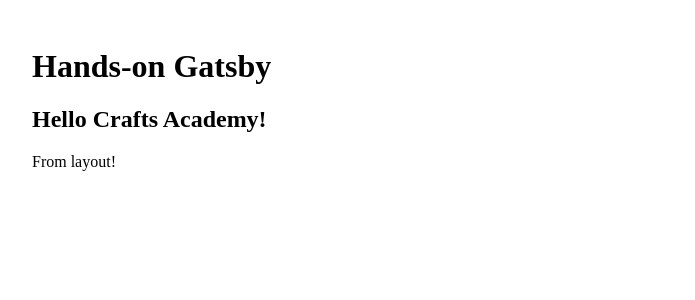
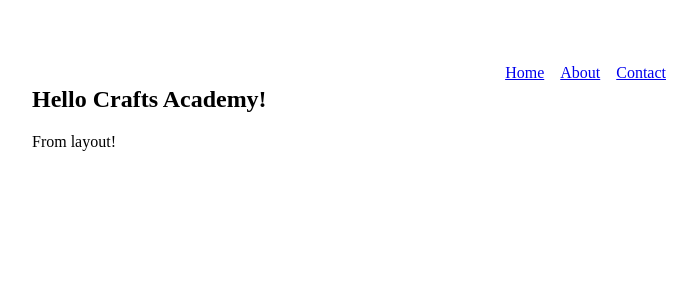
Before and after one commit to miliare/gatsby-hands-on, a Gatsby app: page / in a window 1280 px wide. Shown: the top 300 px of the page, without its empty margins (283-978 px from the left). Built offline with nearby package versions, Linux system fonts and the light colour scheme.

Commit message:
add header

```diff
--- a/src/components/layout.js
+++ b/src/components/layout.js
@@ -1,10 +1,28 @@
 import React from "react";
+import { Link } from "gatsby";
+
+const ListLink = props => (
+  <li style={{ display: `inline-block`, marginRight: `1rem` }}>
+    <Link to={props.to}>{props.children}</Link>
+  </li>
+);
 
 class Layout extends React.Component {
   render() {
     return (
       <div style={{ margin: `3rem auto`, maxWidth: 650, padding: `0 1rem` }}>
-        <h1>Hands-on Gatsby</h1>
+        <header style={{ marginBottom: `1.5rem` }}>
+          <Link
+            to="/"
+            style={{ textShadow: `none`, backgroundImage: `none` }}
+          />
+          <ul style={{ listStyle: `none`, float: `right` }}>
+            <ListLink to="/">Home</ListLink>
+            <ListLink to="/about/">About</ListLink>
+            <ListLink to="/contact/">Contact</ListLink>
+          </ul>
+        </header>
+        <br />
         {this.props.children}
       </div>
     );
```
